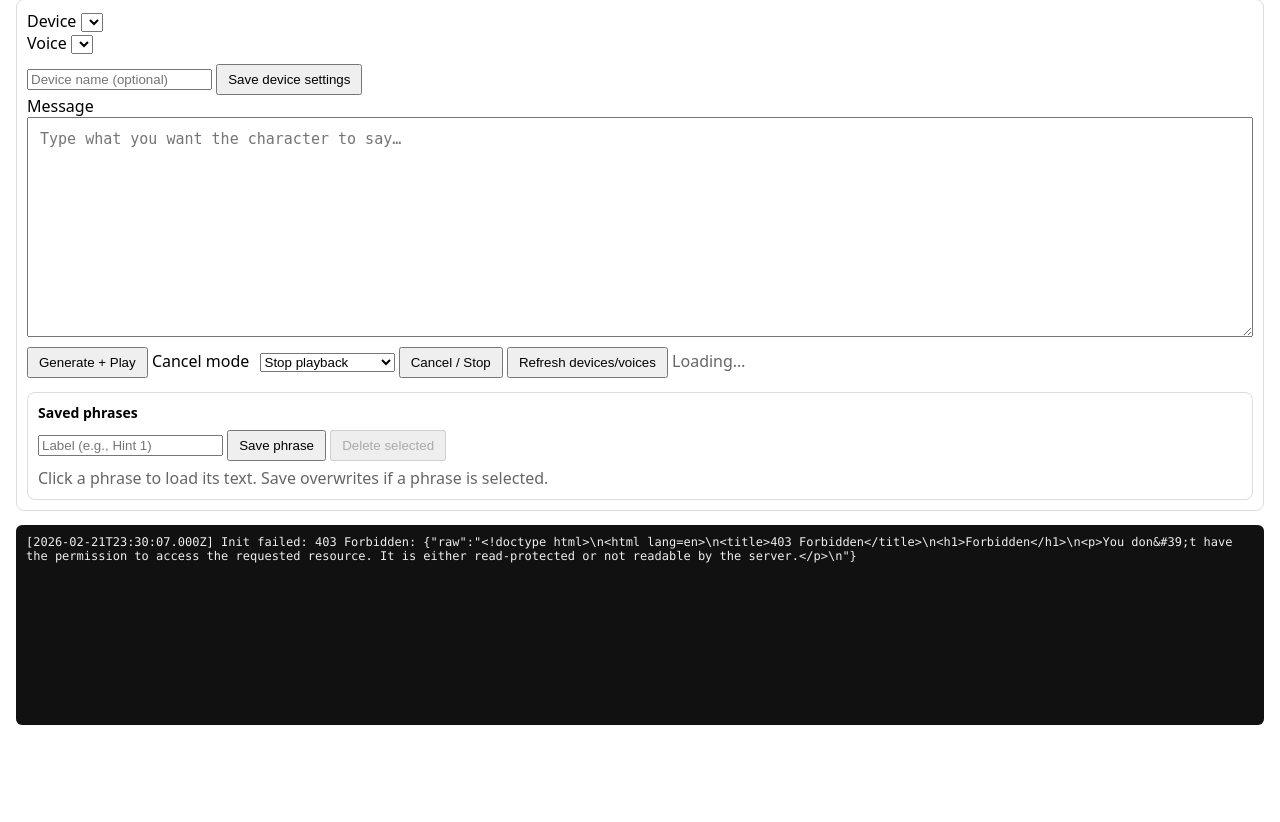
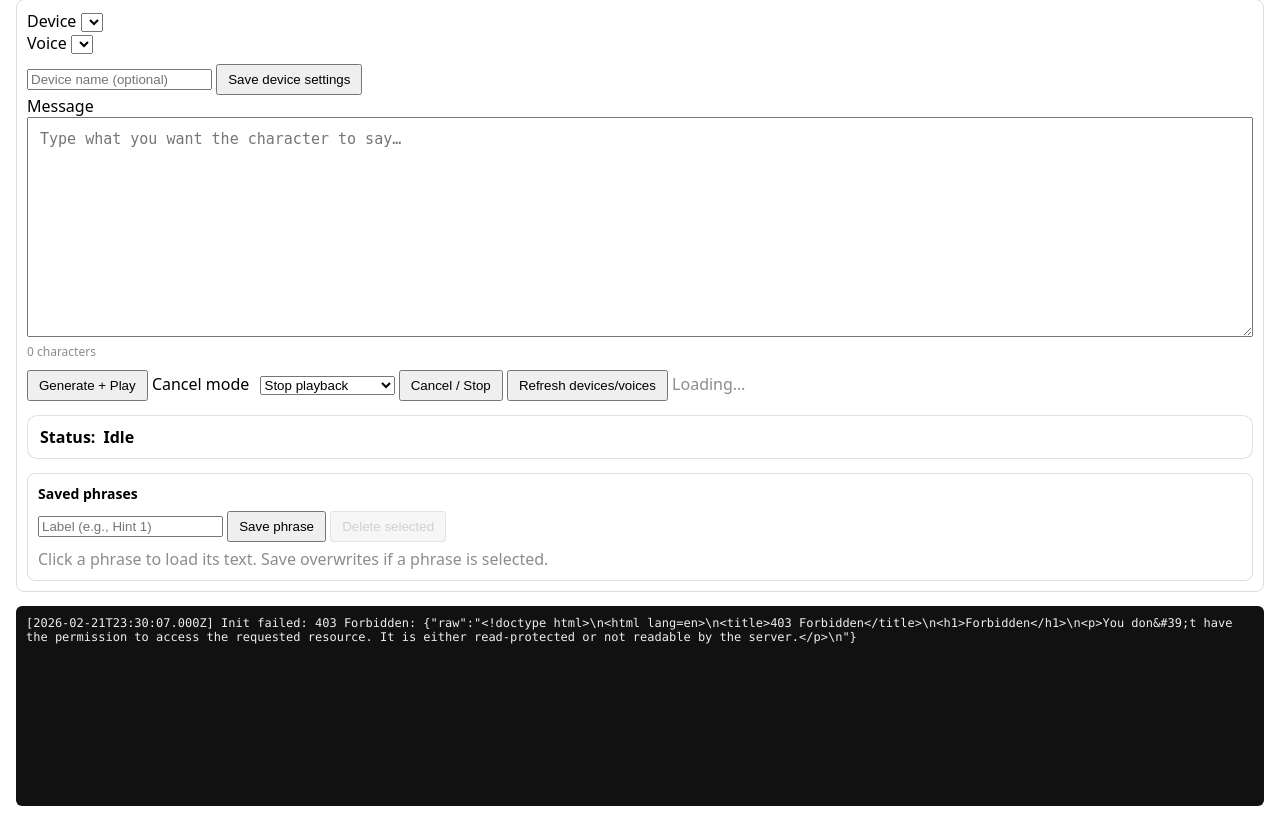
Before and after one commit to callen6123/hint-platform, a Flask app: template hub/templates/speak.html in a window 1280 px wide. Shown: the part 79-901 px from the top of the page. Before the commit the page ends 804 px from the top, so only its background shows below. Run offline with Flask 3, Linux system fonts and the light colour scheme; the template is opened without the code that fills it, so the values that code supplies are empty; parts of the project's set-up code (start-up, migrations or seed data) failed here and were passed over.

Commit message:
appearance updates

```diff
--- a/hub/static/css/hub.css
+++ b/hub/static/css/hub.css
@@ -31,3 +31,53 @@ textarea#speakText {
   font-size: 15px;
   line-height: 1.5;
 }
+
+/* Speak UX helpers */
+.help-row { margin-top: 6px; font-size: 12px; }
+.muted { opacity: 0.75; }
+
+.progress-panel {
+  margin-top: 14px;
+  padding: 10px 12px;
+  border: 1px solid rgba(0,0,0,0.12);
+  border-radius: 10px;
+  background: rgba(255,255,255,0.6);
+}
+
+.progress-line {
+  display: flex;
+  gap: 8px;
+  align-items: baseline;
+}
+
+.progress-line .label {
+  font-weight: 600;
+}
+
+.status {
+  font-weight: 700;
+}
+
+.status.generated { color: #6b7280; }
+.status.sent { color: #2563eb; }
+.status.accepted { color: #d97706; }
+.status.completed { color: #16a34a; }
+.status.error { color: #dc2626; }
+
+/* green flash on completion */
+@keyframes speakFlash {
+  0% { box-shadow: 0 0 0 rgba(22,163,74,0); }
+  30% { box-shadow: 0 0 0 6px rgba(22,163,74,0.25); }
+  100% { box-shadow: 0 0 0 rgba(22,163,74,0); }
+}
+
+.progress-panel.flash-ok {
+  animation: speakFlash 900ms ease-out;
+  border-color: rgba(22,163,74,0.45);
+}
+
+/* disabled button affordance */
+button[disabled] {
+  opacity: 0.55;
+  cursor: not-allowed;
+}
--- a/hub/static/js/speak.js
+++ b/hub/static/js/speak.js
@@ -82,6 +82,39 @@
   function setStatus(s){
     $("status").textContent = s || '';
   }
+
+  function updateCharCount(){
+    const ta = $("text");
+    const cc = $("charCount");
+    if (!ta || !cc) return;
+    cc.textContent = String((ta.value || '').length);
+  }
+
+  function setSpeakProgress(state, meta){
+    const statusEl = $("speakStatus");
+    const metaEl = $("speakMeta");
+    const panel = $("speakProgress");
+    if (!statusEl || !metaEl) return;
+
+    const labels = {
+      idle: 'Idle',
+      generated: 'Generated',
+      sent: 'Sent',
+      accepted: 'Accepted',
+      completed: 'Completed',
+      error: 'Error'
+    };
+
+    statusEl.textContent = labels[state] || state || 'Idle';
+    statusEl.className = 'status ' + (state || 'idle');
+    metaEl.textContent = meta || '';
+
+    if (state === 'completed' && panel) {
+      panel.classList.add('flash-ok');
+      setTimeout(() => panel.classList.remove('flash-ok'), 1000);
+    }
+  }
+
   function setDevCfgStatus(s){
     $("devCfgStatus").textContent = s || '';
   }
@@ -245,18 +278,25 @@
     try {
       $("speakBtn").disabled = true;
       setStatus('Generating…');
+      setSpeakProgress('generated', 'Generating audio…');
       log(`Speak: device=${device_id}, voice=${voice_id}, chars=${text.length}`);
       const r = await api('/ui/speak', 'POST', { device_id, text, tts: { voice_id } });
       log(`Queued: ${JSON.stringify(r)}`);
       // --- Poll for device ACK after speak command ---
       if (r && r.command_id) {
         setStatus(`Sent (command_id=${r.command_id})`);
+        setSpeakProgress('sent', `Command ID: ${r.command_id}`);
 
         const ack = await waitForAck(device_id, r.command_id, 45000, (a) => {
           const st = String(a.status || '').toLowerCase();
           log(`Device ACK: ${JSON.stringify(a)}`);
-          if (st === 'accepted') setStatus('Accepted');
-          else if (st) setStatus(st.charAt(0).toUpperCase() + st.slice(1));
+          if (st === 'accepted') {
+            setStatus('Accepted');
+            setSpeakProgress('accepted', `Command ID: ${r.command_id}`);
+          } else if (st) {
+            setStatus(st.charAt(0).toUpperCase() + st.slice(1));
+            setSpeakProgress(st, `Command ID: ${r.command_id}`);
+          }
         });
 
         if (!ack) {
@@ -264,14 +304,20 @@
           setStatus('Sent (no ACK yet)');
         } else {
           const st = String(ack.status || '').toLowerCase();
-          if (st === 'completed') setStatus('Completed');
-          else if (st) setStatus(st.charAt(0).toUpperCase() + st.slice(1));
+          if (st === 'completed') {
+            setStatus('Completed');
+            setSpeakProgress('completed', `Command ID: ${r.command_id}`);
+          } else if (st) {
+            setStatus(st.charAt(0).toUpperCase() + st.slice(1));
+            setSpeakProgress(st, `Command ID: ${r.command_id}`);
+          }
         }
       } else {
         setStatus('Sent');
       }
     } catch(e){
       setStatus('Error');
+      setSpeakProgress('error', e.message);
       log(`Speak failed: ${e.message}`);
     } finally {
       $("speakBtn").disabled = false;
@@ -306,7 +352,7 @@
         } else {
           const st = String(ack.status || '').toLowerCase();
           if (st === 'completed') setStatus('Cancel completed');
-          else if (st) setStatus(`Cancel ${st}`);
+          else setStatus(`Cancel ${st}`);
         }
       } else {
         setStatus('Cancel sent');
@@ -371,5 +417,11 @@
     }
   });
 
+  const textArea = $("text");
+  if (textArea) {
+    textArea.addEventListener('input', updateCharCount);
+    updateCharCount();
+  }
+
   refreshAll(false).catch(e => log(`Init failed: ${e.message}`));
 })();
--- a/hub/templates/speak.html
+++ b/hub/templates/speak.html
@@ -4,6 +4,7 @@
   <meta name="viewport" content="width=device-width, initial-scale=1" />
   <title>Hint Hub - Speak</title>
   <link rel="stylesheet" href="{{ url_for('static', filename='css/hub.css') }}" />
+  <link rel="stylesheet" href="{{ url_for('static', filename='css/speak.css') }}" />
 </head>
 <body>
   <header>
@@ -38,6 +39,9 @@
 
     <label for="text">Message</label>
     <textarea id="text" placeholder="Type what you want the character to say…"></textarea>
+    <div class="help-row">
+      <div class="muted"><span id="charCount">0</span> characters</div>
+    </div>
 
     <div class="row" style="margin-top:10px;">
       <button id="speakBtn">Generate + Play</button>
@@ -54,6 +58,13 @@
       <button id="cancelBtn" class="danger">Cancel / Stop</button>
       <button id="refreshBtn">Refresh devices/voices</button>
       <span class="muted" id="status"></span>
+    </div>
+    <div id="speakProgress" class="progress-panel" aria-live="polite">
+      <div class="progress-line">
+        <span class="label">Status:</span>
+        <span id="speakStatus" class="status">Idle</span>
+      </div>
+      <div class="progress-line muted" id="speakMeta"></div>
     </div>
 
     <div class="panel" style="margin-top:14px;">
```
